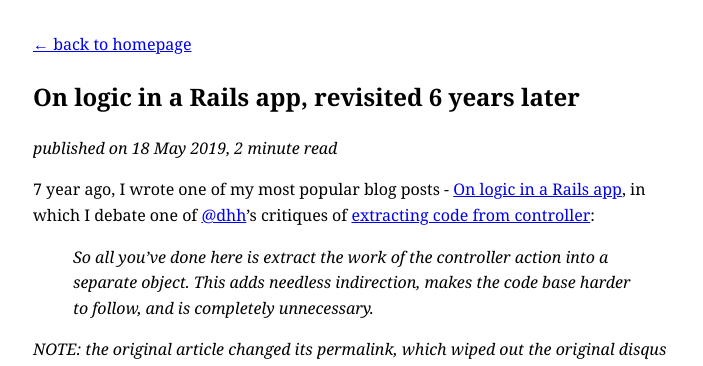
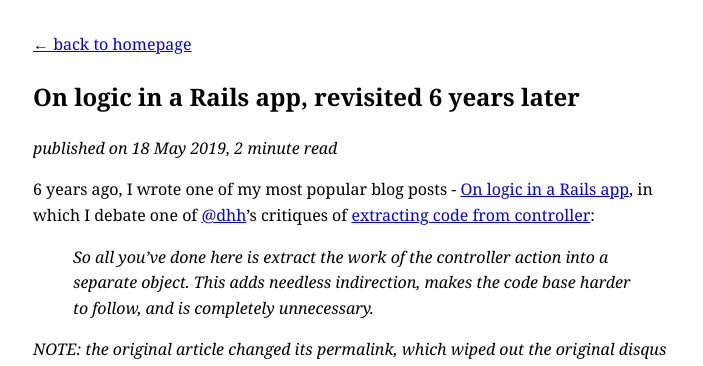
Before and after one commit to alisnic/alisnic.github.com, a Jekyll site: the page built from _posts/2019-05-18-rails-logic-revisited.markdown, in a window 1280 px wide. Shown: the top 366 px of the page, without its empty margins (287-990 px from the left). Built offline with Jekyll 4.4.1, drawn with Linux system fonts in a browser that asks for light colours.

Commit message:
Fix typo in year count at the begging of the post

```diff
--- a/_posts/2019-05-18-rails-logic-revisited.markdown
+++ b/_posts/2019-05-18-rails-logic-revisited.markdown
@@ -4,7 +4,7 @@ title: On logic in a Rails app, revisited 6 years later
 category: posts
 ---
 
-7 year ago, I wrote one of my most popular blog posts - [On logic in a Rails app][1], in which I debate one of [@dhh][2]'s
+6 years ago, I wrote one of my most popular blog posts - [On logic in a Rails app][1], in which I debate one of [@dhh][2]'s
 critiques of [extracting code from controller][3]:
 
 > So all you've done here is extract the work of the controller action into a separate object. This adds needless indirection, makes the code base harder to follow, and is completely unnecessary.
```
